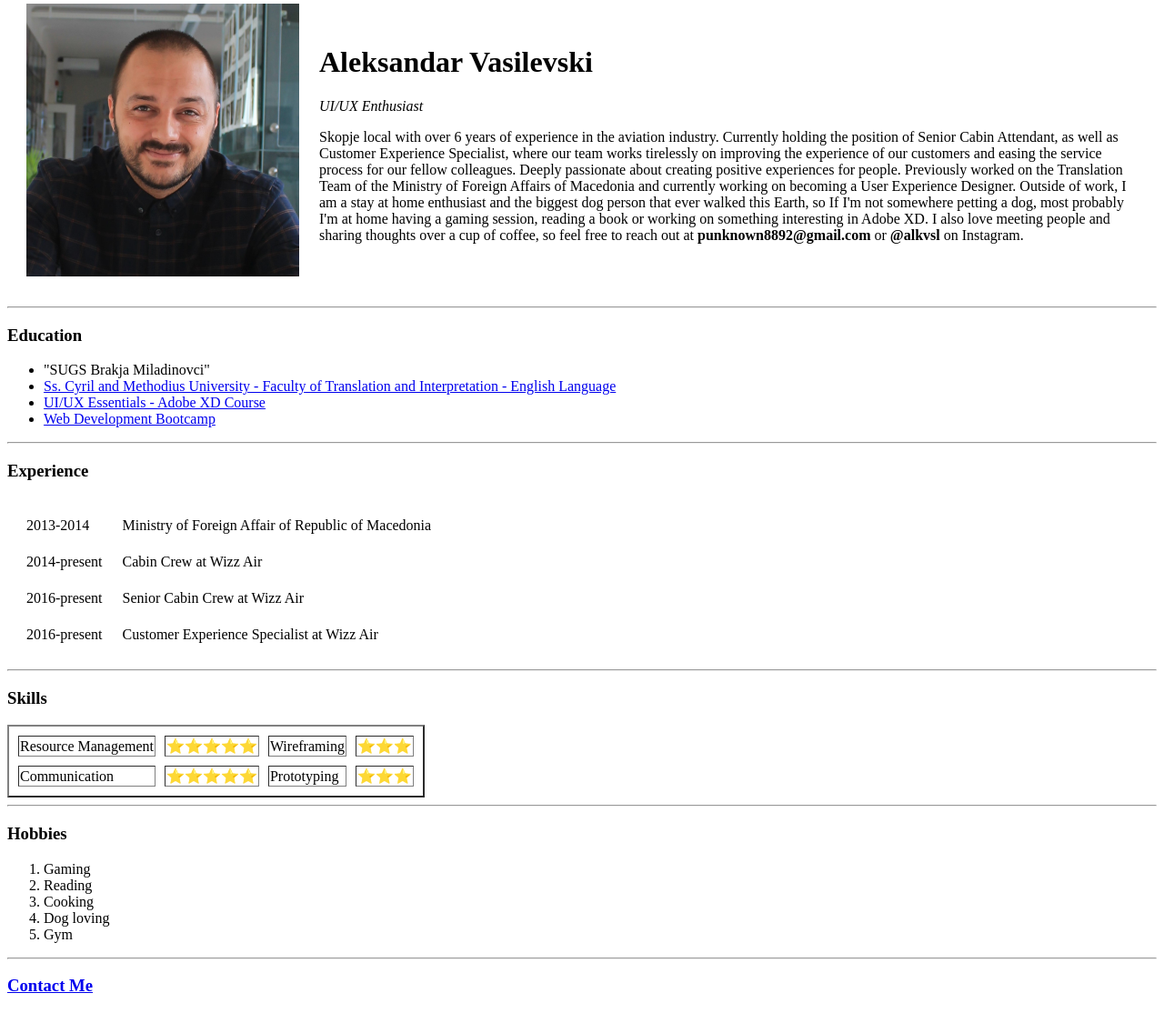
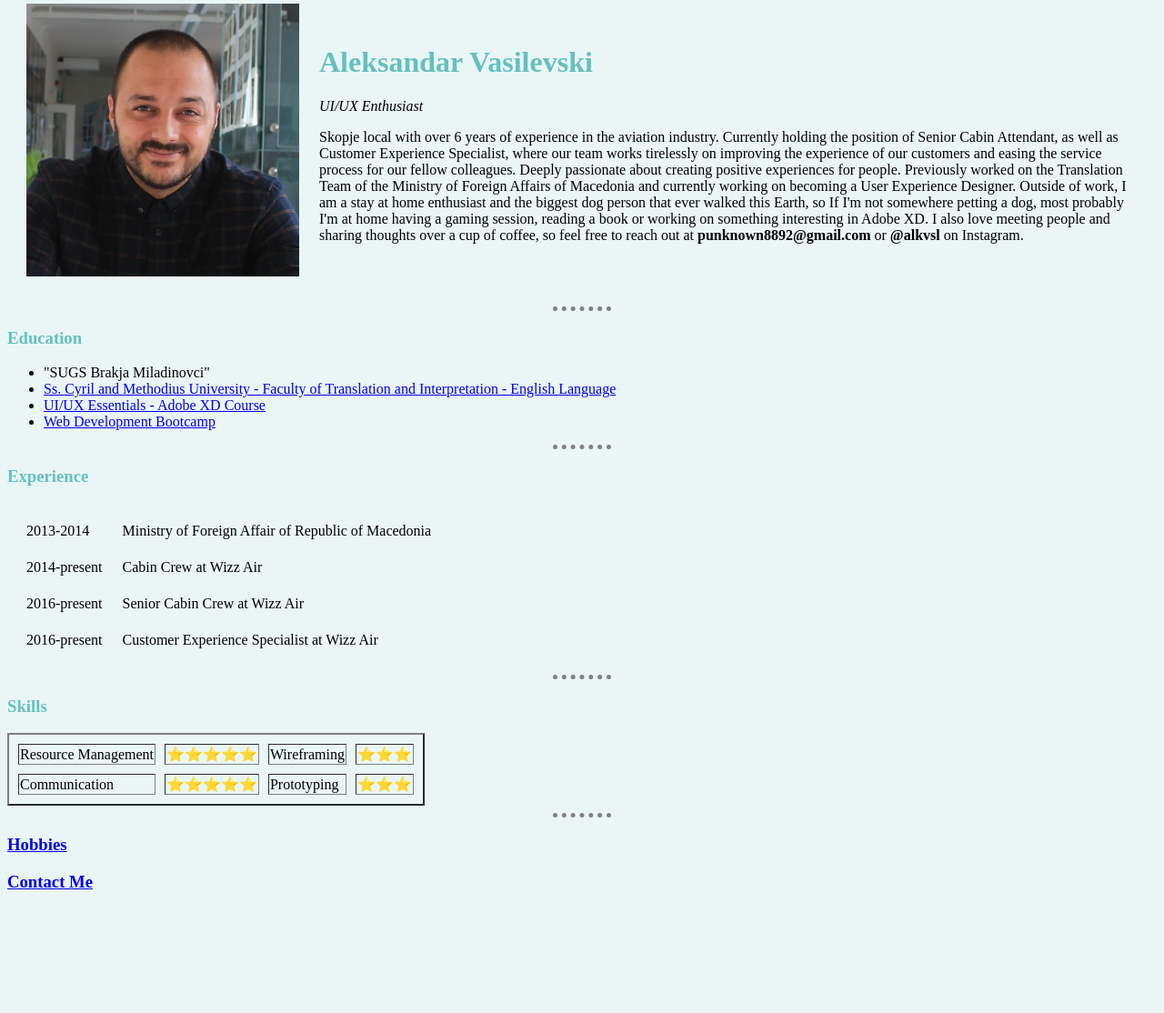
Before and after one commit to alkvsl/cv, a plain HTML site: page index.html in a window 1280 px wide. Shown: the part 25-1139 px from the top of the page at 91% size. After the commit the page ends 1024 px from the top, so only its background shows below. Drawn offline with Linux system fonts and the light colour scheme.

Commit message:
Add files via upload

```diff
--- a/index.html
+++ b/index.html
@@ -4,6 +4,8 @@
 <head>
   <meta charset="utf-8">
   <title>Alek's Personal Site</title>
+  <link rel="stylesheet" href="css/styles.css">
+
 </head>
 
 <body>
@@ -70,15 +72,7 @@
   </table>
 
   <hr>
-  <h3>Hobbies</h3>
-  <ol>
-    <li>Gaming</li>
-    <li>Reading</li>
-    <li>Cooking</li>
-    <li>Dog loving</li>
-    <li>Gym</li>
-  </ol>
-  <hr>
+  <h3><a href="Hobbies.html">Hobbies</a></h3>
   <h3><a href="contact.html">Contact Me</a></h3>
 </body>
 
```
Also changed, not shown: Hobbies.html (added, +22 -0 lines), contact.html (+3 -0 lines).
